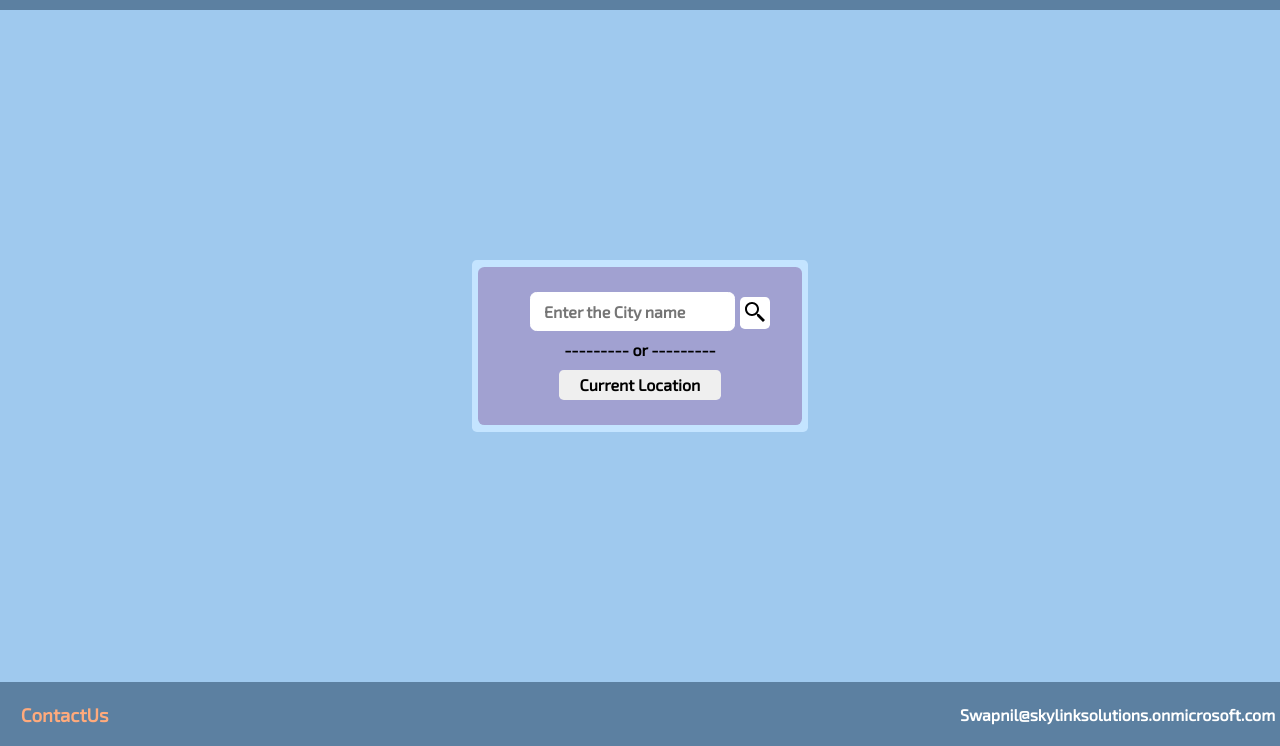
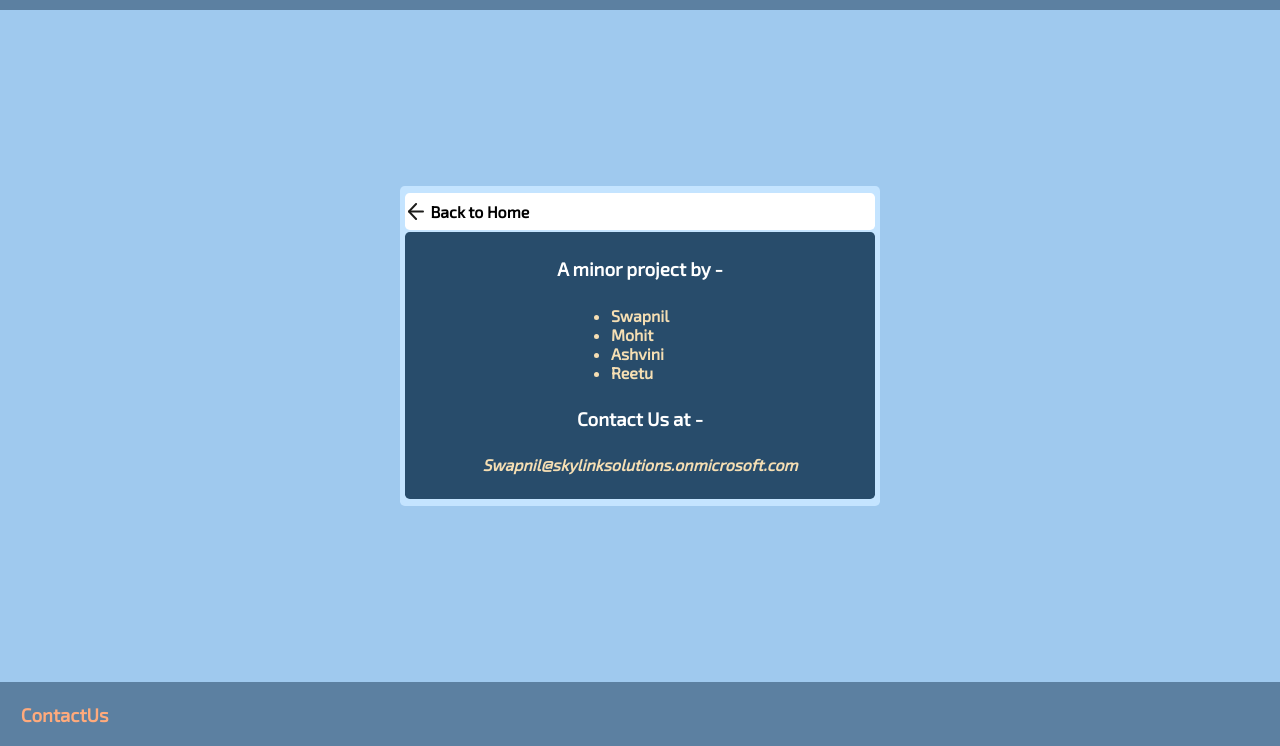
Before and after one commit to Swapnil13007/WeatherNow, a plain HTML site: page index.html in a window 1280 px wide. Both pictures are taken after a click on the element "ContactUs". Shown: the part 54-800 px from the top of the page. Drawn offline with nearby package versions, Linux system fonts and the light colour scheme.

Commit message:
Final Commit

```diff
--- a/app.js
+++ b/app.js
@@ -17,16 +17,22 @@ const disMsg = document.querySelector('.display-msg');
 
 const infoBox = document.querySelector('.infoItems');
 
-const contactUs = document.querySelector('h3');
+const contactUs = document.querySelector('.foot h3');
+
+const contactUsBox = document.querySelector(".display-AboutUs-items");
+
+const contactUsNav = document.querySelector('.AboutUsNav');
 
 contactUs.addEventListener('click', () => {
-  const contactInfo = document.querySelector("#foot_contact_info");
-  if (contactInfo.style.display === "none") {
-    contactInfo.style = "display: flex;";
-  }
-  else {
-    contactInfo.style = "display: none;";
-  }
+  // const contactInfo = document.querySelector("#foot_contact_info");
+  // if (contactInfo.style.display === "none") {
+  //   contactInfo.style = "display: flex;";
+  // }
+  // else {
+  //   contactInfo.style = "display: none;";
+  // }
+
+  AddAboutUsInfo();
 })
 
 const APIKey = "a40340e404ef11982d3749f85d5203ed";
@@ -234,3 +240,18 @@ nav.addEventListener('click', () => {
   disInput.style = "display: flex";
   infoBox.style = "display: none";
 })
+
+
+const AddAboutUsInfo = () => {
+  disBox.classList.remove('display');
+  disInput.style = "display: none";
+  disMsg.style = "display: none";
+  contactUsBox.style = "display: flex";
+}
+
+contactUsNav.addEventListener('click', () => {
+  console.log("DSFDSAF")
+  disInput.style = "display: flex";
+  contactUsBox.style = "display: none";
+  disBox.classList.add('display');
+})
--- a/index.html
+++ b/index.html
@@ -17,34 +17,39 @@
       <h1>WeatherNow</h1>
     </div>
   </header>
+
   <section class="section">
 
+    <!-- Home Page Input Box -->
     <div class="display">
 
+      <!-- Weather Information Page Back to Home page button -->
       <div class="display-nav" style="display: none">
         <span id="backimg"><img src="img/back.svg" alt="backBtn"></span>
-
         <p id="nav">Search Another Location</p>
       </div>
 
+      <!-- Display status message for requested weather information -->
       <div class="display-msg" style="display: none">
         <p id="status">Fetching Weather Information...</p>
       </div>
 
+      <!-- Home page Input methods -->
       <div class="display-input" style="display: flex">
         <form action="#" style="display: inline-flex;">
           <input type="text" name="CityName" id="CityName" placeholder="Enter the City name">
           <span id="Search"><img src="img/search.svg" alt="searchBtn"></span>
         </form>
 
-        <!-- <button type="submit" id="Search">Search</button> -->
-
         <p>--------- or ---------</p>
 
         <button id="CurrLocation">Current Location</button>
       </div>
 
+      <!-- Weather information Box -->
       <div class="infoItems" style="display: none">
+
+        <!-- Current Weather information Box -->
         <div class="maininfoItem">
 
           <div id="currTitle">Current Weather</div>
@@ -91,6 +96,8 @@
           </div>
 
         </div>
+
+        <!-- 5-days weather forecast information box -->
         <div class="otherinfoItems">
           <div id="otherInfoTitle">5-Days Forecast</div>
           <div class="otherinfoItem">
@@ -127,15 +134,31 @@
           </div>
         </div>
       </div>
+    </div>
 
+    <!-- AboutUs info markup -->
+    <div class="display-AboutUs-items" style="display:none;">
+      <div class="AboutUsNav" style="display:flex;">
+        <span id="AboutUsBackimg"><img src="img/back.svg" alt="backBtn"></span>
+        <p>Back to Home</p>
+      </div>
+      <div class="AboutUsMsg">
+        <h3>A minor project by -</h3>
+        <ul>
+          <li>Swapnil</li>
+          <li>Mohit</li>
+          <li>Ashvini</li>
+          <li>Reetu</li>
+        </ul>
+        <h3>Contact Us at -</h3>
+        <div id="Email"><i>Swapnil@skylinksolutions.onmicrosoft.com</i></div>
+      </div>
     </div>
   </section>
 
   <footer>
     <div class="foot">
       <h3>ContactUs</h3>
-      <!-- <h3>ContactUs</h3> -->
-      <p id="foot_contact_info" style="display: none;">Swapnil@skylinksolutions.onmicrosoft.com</p>
     </div>
   </footer>
 
--- a/style.css
+++ b/style.css
@@ -26,7 +26,7 @@ body {
   height: 100%;
   background-color: #9FC9EE;
   display: flex;
-  justify-content: space-evenly;
+  justify-content: center;
   align-items: center;
 }
 
@@ -37,6 +37,15 @@ h1 {
 }
 
 h3 {
+  color: white;
+}
+
+ul,
+#Email {
+  color: wheat;
+}
+
+.foot h3 {
   color: #ffaa7c;
   margin-left: 1rem;
   text-decoration: none;
@@ -44,7 +53,7 @@ h3 {
   transition: transform 0.1s 0s ease-in-out;
 }
 
-h3:hover {
+.foot h3:hover {
   cursor: pointer;
   color: #F5C2A6;
 }
@@ -404,16 +413,49 @@ p.err {
 }
 
 /* About us Section */
-
-.display-AboutUs {
+.display-AboutUs-items {
   height: 40vh;
-  width: 40vh;
-  padding: 0.4rem;
+  width: 60vh;
+  padding: 0.3rem;
   border-radius: 0.3rem;
   background-color: #C4E4FF;
   display: flex;
   flex-direction: column;
   justify-content: space-evenly;
   align-items: center;
-  flex-wrap: wrap;
 }
+
+.AboutUsNav {
+  background-color: white;
+  height: 12%;
+  width: 100%;
+  justify-content: flex-start;
+  align-items: center;
+  cursor: pointer;
+  border-radius: 0.3rem;
+}
+
+#AboutUsBackimg {
+  height: 1rem;
+  width: 1rem;
+  margin-left: 0.2rem;
+  margin-right: 0.4rem;
+}
+
+.AboutUsMsg {
+  background-color: #284C6B;
+  height: 86%;
+  width: 100%;
+  border-radius: 0.3rem;
+  display: flex;
+  flex-direction: column;
+  justify-content: space-evenly;
+  align-items: center;
+}
+
+#Email {
+  display: flex;
+  justify-content: center;
+  width: 100%;
+  height: min-content;
+}
```
